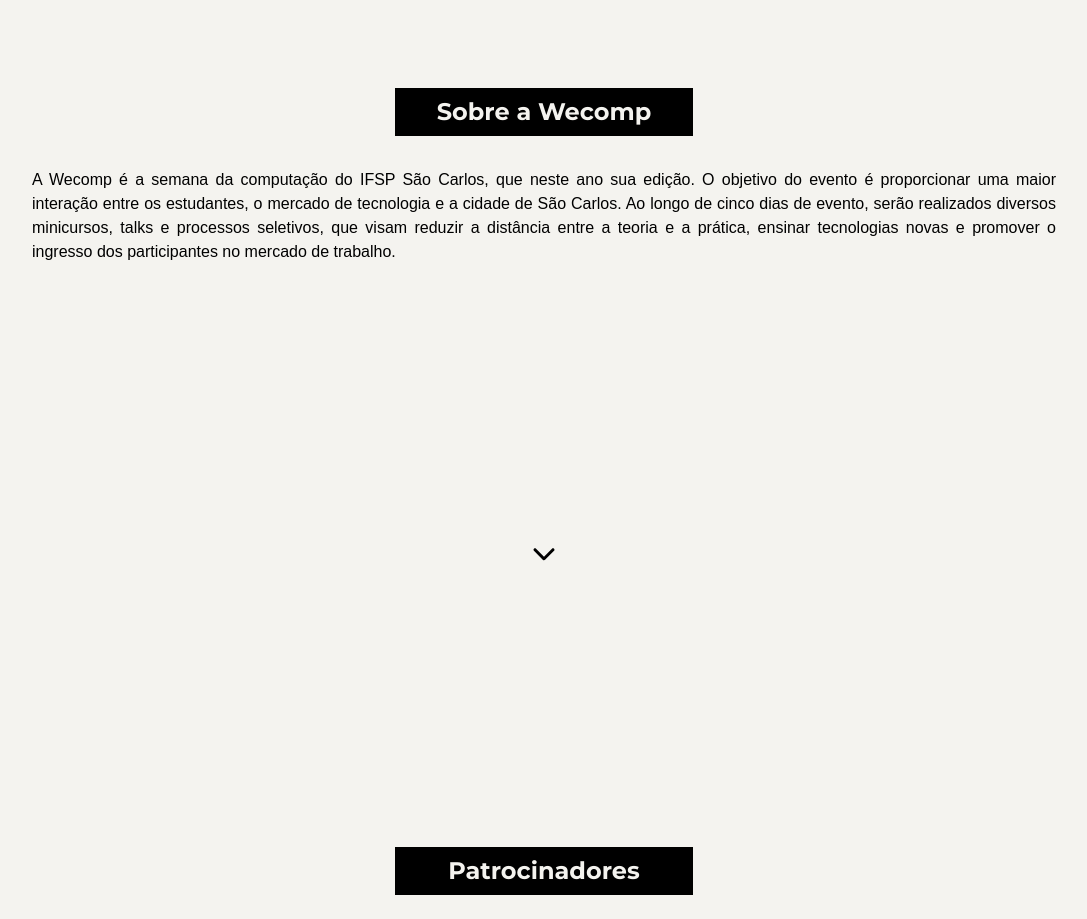
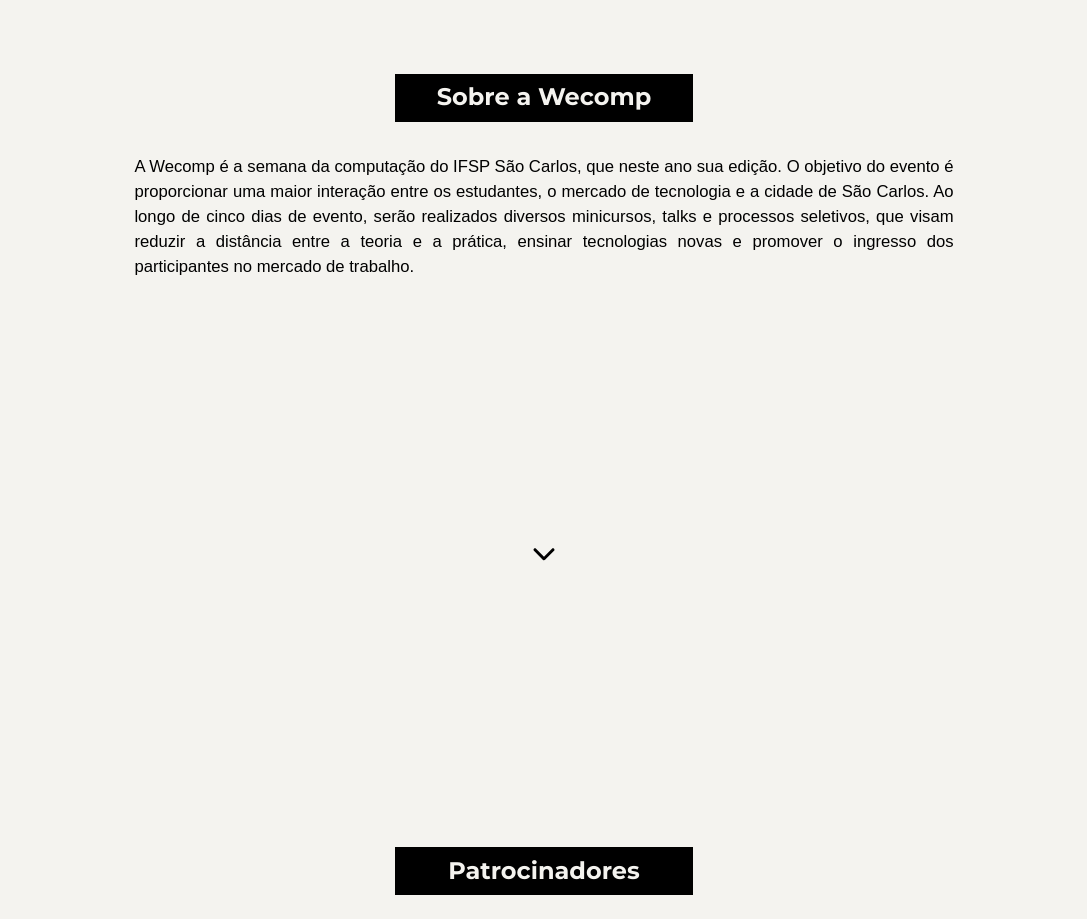
Before and after one commit to pet-ads/wecomp-new, a React (Vite) app: page / in a window 1280 px wide. Shown: the part 1040-1959 px from the top of the page, without its empty margins (96-1183 px from the left). Built offline with nearby package versions, Linux system fonts and the light colour scheme.

Commit message:
feat: add new propeties in text to prologue section

```diff
--- a/src/components/sections/Prologue/index.tsx
+++ b/src/components/sections/Prologue/index.tsx
@@ -1,6 +1,5 @@
 import SubTitle from "../../ui/SubTitle";
 import Text from "../../ui/Text";
-import RedirectButton from "../../ui/RedirectButton";
 import ArrowButton from "../../ui/ArrowButton";
 
 import useSectionRefs from "../../../hooks/references/useSectionRefs";
@@ -10,17 +9,14 @@
 
 export default function Prologue() {
   const { sections } = useSectionRefs();
-  const { buttonLabel, buttonlink, description, sectionLabel } =
+  const { description, sectionLabel } =
     usePrologueSectionData();
 
   return (
     <PrologueContainer>
       <PrologueContent ref={sections.prologue}>
-        <SubTitle children={sectionLabel || ""} />
-        <Text children={description || ""} />
-        {buttonlink && buttonLabel && (
-          <RedirectButton link={buttonlink} children={buttonLabel} />
-        )}
+        <SubTitle children={sectionLabel} />
+        <Text children={description} fontSize="12.5pt" width="80%"/>
       </PrologueContent>
       <ArrowButton sectionRef={sections.supporters} />
     </PrologueContainer>
```
